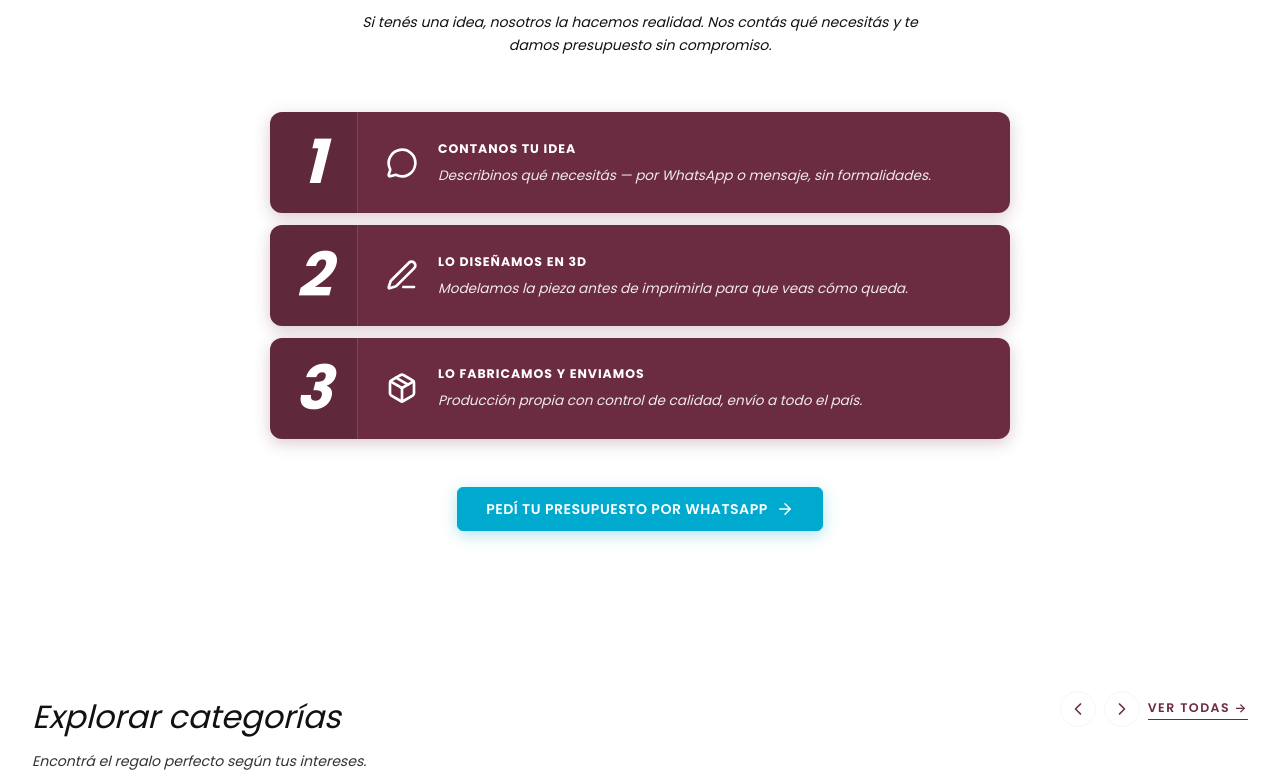
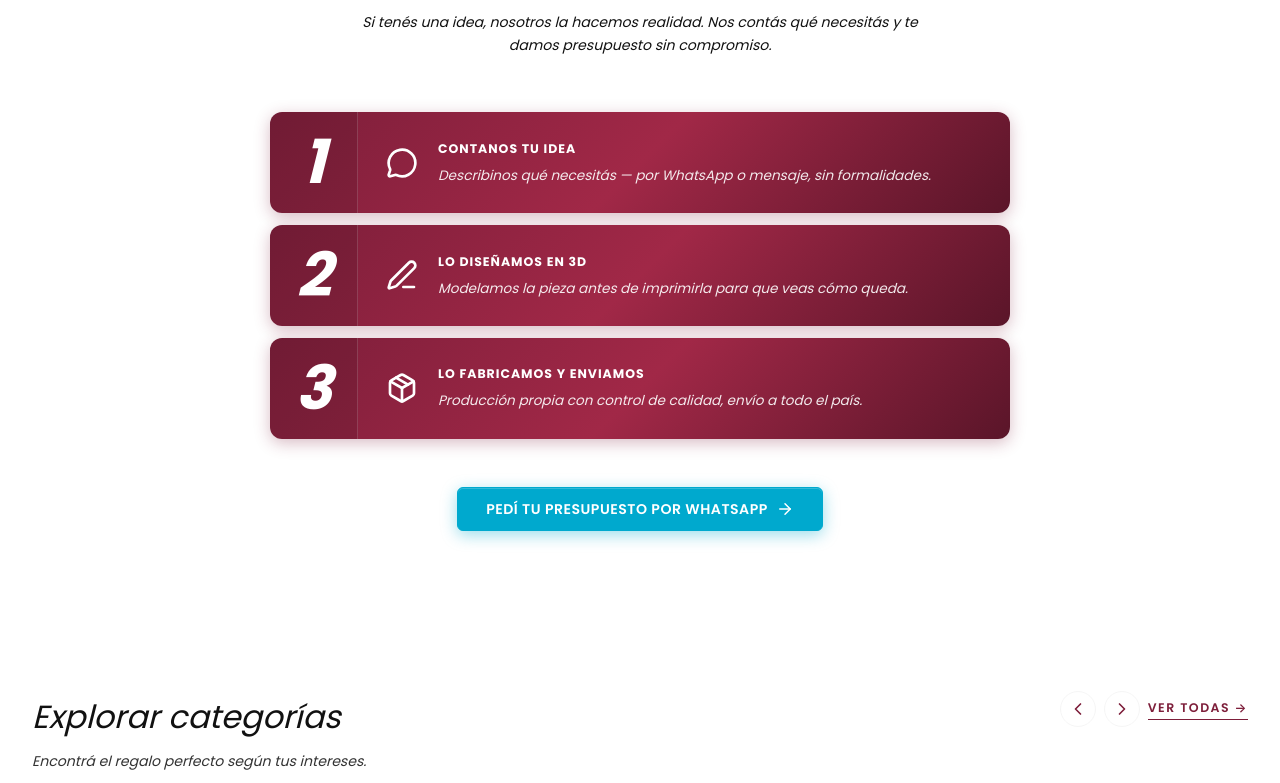
Before and after one commit to PACZKONATASHA/DELoi3D, a React (Vite) app: page / in a window 1280 px wide. Shown: the part 937-1720 px from the top of the page. Built offline with nearby package versions, Linux system fonts and the light colour scheme.

Commit message:
cambio paleta de colores

```diff
--- a/src/components/HeroSlider.css
+++ b/src/components/HeroSlider.css
@@ -155,7 +155,7 @@
   color: var(--white);
   transform: translateY(-6px);
   box-shadow:
-    0 16px 40px rgba(107, 44, 66, 0.6),
+    0 16px 40px rgba(125, 30, 58, 0.6),
     0 0 30px rgba(200, 74, 107, 0.4),
     inset 0 1px 0 rgba(255, 255, 255, 0.3);
   filter: brightness(1.15);
@@ -164,7 +164,7 @@
 .hero-split__btn--primary:active {
   transform: translateY(-2px);
   box-shadow:
-    0 8px 24px rgba(107, 44, 66, 0.4),
+    0 8px 24px rgba(125, 30, 58, 0.4),
     0 0 20px rgba(200, 74, 107, 0.3),
     inset 0 1px 0 rgba(255, 255, 255, 0.2);
 }
--- a/src/index.css
+++ b/src/index.css
@@ -2,28 +2,46 @@
 *, *::before, *::after { box-sizing: border-box; margin: 0; padding: 0; }
 
 :root {
-  /* Palette - Negro, Granate, Blanco, Celeste */
+  /* ━━━ Paleta de Colores Premium ━━━ */
+
+  /* Colores Base */
   --bg:          #FFFFFF;
   --sand:        #F5F5F5;
   --sand-light:  #F9F9F9;
   --sand-dark:   #E8E8E8;
-  --olive:       #6B2C42;
-  --olive-dark:  #4A1F2E;
-  --olive-light: #8B3A52;
   --dark:        #111111;
   --black:       #111111;
   --white:       #FFFFFF;
   --warm-white:  #FFFFFF;
-  --granate:     #6B2C42;
-  --celeste:     #00A9CE;
 
-  /* Semantic aliases used across components */
-  --primary:     var(--granate);
-  --primary-dark: var(--granate);
-  --primary-light: #F0F8FC;
-  --accent:      var(--celeste);
-  --text:        var(--dark);
-  --text-muted:  #666666;
+  /* Granate Premium (Efecto Espejado) */
+  --granate:     #7D1E3A;
+  --granate-dark:  #5A1529;
+  --granate-light: #A12847;
+  --granate-shine: linear-gradient(135deg, #7D1E3A 0%, #A12847 50%, #5A1529 100%);
+  --granate-glow:  0 0 20px rgba(125, 30, 58, 0.4), 0 0 40px rgba(125, 30, 58, 0.2);
+
+  /* Celeste con Brillo */
+  --celeste:       #00A9CE;
+  --celeste-dark:  #0087A3;
+  --celeste-light: #33BDDB;
+  --celeste-glow:  0 0 20px rgba(0, 169, 206, 0.5), 0 0 40px rgba(0, 169, 206, 0.3);
+  --celeste-shine: linear-gradient(135deg, #0087A3 0%, #00A9CE 50%, #33BDDB 100%);
+
+  /* Aliases Semánticos */
+  --primary:       var(--granate);
+  --primary-dark:  var(--granate-dark);
+  --primary-light: #FCE8ED;
+  --accent:        var(--celeste);
+  --accent-dark:   var(--celeste-dark);
+  --accent-light:  var(--celeste-light);
+  --text:          var(--dark);
+  --text-muted:    #666666;
+
+  /* Compatibilidad con código antiguo */
+  --olive:       var(--granate);
+  --olive-dark:  var(--granate-dark);
+  --olive-light: var(--granate-light);
 
   /* Neutrals */
   --gray-100: #F5F5F5;
@@ -106,41 +124,61 @@ input, select, textarea { font-family: 'Poppins', -apple-system, BlinkMacSystemF
 
 /* Celeste button (primary) */
 .btn-primary {
-  background: var(--celeste);
+  background: var(--celeste-shine);
   color: var(--white);
   border: 1.5px solid var(--celeste);
-  box-shadow: 0 4px 16px rgba(0, 169, 206, 0.3), inset 0 1px 0 rgba(0, 169, 206, 0.15);
+  box-shadow: 0 4px 16px rgba(0, 169, 206, 0.4), inset 0 1px 0 rgba(255, 255, 255, 0.2);
 }
 .btn-primary:hover {
-  background: #0087A3;
-  border-color: #0087A3;
+  background: var(--celeste-shine);
+  border-color: var(--celeste-light);
   transform: translateY(-4px);
-  box-shadow: 0 20px 50px rgba(0, 169, 206, 0.5), inset 0 1px 0 rgba(0, 169, 206, 0.2), 0 0 30px rgba(0, 169, 206, 0.4);
+  box-shadow: var(--celeste-glow), 0 20px 50px rgba(0, 169, 206, 0.5), inset 0 1px 0 rgba(255, 255, 255, 0.3);
 }
 
 .btn-primary:focus {
   outline: none;
-  box-shadow: 0 20px 50px rgba(0, 169, 206, 0.5), 0 0 30px rgba(0, 169, 206, 0.4), 0 0 0 4px rgba(0, 169, 206, 0.2);
+  box-shadow: var(--celeste-glow), 0 0 0 4px rgba(0, 169, 206, 0.2);
 }
 
-/* Granate button */
+/* Granate button (Premium Metalizado) */
 .btn-olive {
-  background: var(--granate);
+  background: var(--granate-shine);
   color: var(--white);
   border: 1.5px solid var(--granate);
-  box-shadow: 0 4px 12px rgba(107, 44, 66, 0.3), inset 0 1px 0 rgba(107, 44, 66, 0.2);
+  box-shadow: 0 4px 16px rgba(125, 30, 58, 0.4), inset 0 2px 1px rgba(255, 255, 255, 0.15);
+  position: relative;
+  overflow: hidden;
 }
+
+.btn-olive::after {
+  content: '';
+  position: absolute;
+  top: -50%;
+  left: -50%;
+  width: 200%;
+  height: 200%;
+  background: linear-gradient(45deg, transparent, rgba(255, 255, 255, 0.1), transparent);
+  transform: rotate(45deg);
+  animation: shine 3s infinite;
+}
+
+@keyframes shine {
+  0% { transform: translateX(-100%) rotate(45deg); }
+  100% { transform: translateX(100%) rotate(45deg); }
+}
+
 .btn-olive:hover {
-  background: #8B3A52;
-  border-color: #8B3A52;
+  background: var(--granate-shine);
+  border-color: var(--granate-light);
   color: var(--white);
   transform: translateY(-3px);
-  box-shadow: 0 16px 40px rgba(107, 44, 66, 0.45), inset 0 1px 0 rgba(255, 255, 255, 0.3), 0 0 20px rgba(107, 44, 66, 0.35);
+  box-shadow: var(--granate-glow), 0 20px 50px rgba(125, 30, 58, 0.5), inset 0 2px 1px rgba(255, 255, 255, 0.25);
 }
 
 .btn-olive:focus {
   outline: none;
-  box-shadow: 0 16px 40px rgba(107, 44, 66, 0.45), 0 0 20px rgba(107, 44, 66, 0.35), 0 0 0 3px rgba(107, 44, 66, 0.25);
+  box-shadow: var(--granate-glow), 0 0 0 3px rgba(125, 30, 58, 0.25);
 }
 
 /* Outline */
@@ -148,19 +186,19 @@ input, select, textarea { font-family: 'Poppins', -apple-system, BlinkMacSystemF
   background: transparent;
   color: var(--black);
   border: 1.5px solid var(--black);
-  box-shadow: inset 0 0 0 0 var(--celeste);
+  box-shadow: inset 0 0 0 0 var(--granate);
 }
 .btn-outline:hover {
-  background: var(--granate);
+  background: var(--granate-shine);
   color: var(--white);
   border-color: var(--granate);
-  box-shadow: inset 0 0 0 20px var(--granate), 0 4px 12px rgba(107, 44, 66, 0.2);
+  box-shadow: inset 0 0 0 20px var(--granate), var(--granate-glow);
   transform: translateY(-2px);
 }
 
 .btn-outline:focus {
   outline: none;
-  box-shadow: inset 0 0 0 20px var(--granate), 0 4px 12px rgba(107, 44, 66, 0.2), 0 0 0 3px rgba(107, 44, 66, 0.15);
+  box-shadow: inset 0 0 0 20px var(--granate), var(--granate-glow), 0 0 0 3px rgba(125, 30, 58, 0.15);
 }
 
 /* Ghost */
--- a/src/pages/Home.css
+++ b/src/pages/Home.css
@@ -194,7 +194,7 @@
   position: absolute;
   top: 10px;
   left: 10px;
-  background: linear-gradient(135deg, var(--granate) 0%, #8B3A52 100%);
+  background: var(--granate-shine);
   color: var(--white);
   font-size: .65rem;
   font-weight: 600;
@@ -202,7 +202,7 @@
   border-radius: 2px;
   text-transform: uppercase;
   letter-spacing: 1px;
-  box-shadow: 0 4px 12px rgba(107, 44, 66, 0.4);
+  box-shadow: 0 4px 12px rgba(125, 30, 58, 0.4);
   font-weight: 700;
 }
 
@@ -330,7 +330,7 @@
   content: '';
   position: absolute;
   inset: 0;
-  background: radial-gradient(circle at 30% 30%, rgba(107, 44, 66, 0.1), transparent 60%);
+  background: radial-gradient(circle at 30% 30%, rgba(125, 30, 58, 0.1), transparent 60%);
   border-radius: 2px;
   pointer-events: none;
 }
@@ -379,15 +379,33 @@
   border: none;
   border-radius: var(--radius-md);
   overflow: hidden;
-  background: var(--granate) !important;
+  background: var(--granate-shine) !important;
   transition: transform var(--transition), box-shadow var(--transition);
-  box-shadow: 0 4px 16px rgba(107, 44, 66, 0.25);
+  box-shadow: 0 4px 16px rgba(125, 30, 58, 0.3);
   cursor: pointer;
+  position: relative;
+}
+
+.oferta-card::before {
+  content: '';
+  position: absolute;
+  top: -50%;
+  right: -50%;
+  width: 100%;
+  height: 200%;
+  background: linear-gradient(60deg, transparent, rgba(255, 255, 255, 0.08), transparent);
+  transform: rotate(30deg);
+  animation: shine-offer 4s infinite;
+}
+
+@keyframes shine-offer {
+  0%, 100% { transform: translateX(-100%) rotate(30deg); }
+  50% { transform: translateX(100%) rotate(30deg); }
 }
 
 .oferta-card:hover {
   transform: translateY(-4px);
-  box-shadow: 0 12px 32px rgba(107, 44, 66, 0.4);
+  box-shadow: var(--granate-glow), 0 12px 32px rgba(125, 30, 58, 0.5);
 }
 
 .oferta-card__img-wrap {
@@ -419,7 +437,7 @@
   padding: 8px 12px;
   border-radius: 4px;
   letter-spacing: 1px;
-  box-shadow: 0 4px 12px rgba(107, 44, 66, 0.3);
+  box-shadow: 0 4px 12px rgba(125, 30, 58, 0.3);
 }
 
 .oferta-card__body {
@@ -502,12 +520,12 @@
   border-radius: var(--radius-md);
   text-align: center;
   transition: all 0.3s ease;
-  box-shadow: 0 4px 16px rgba(107, 44, 66, 0.3);
+  box-shadow: 0 4px 16px rgba(125, 30, 58, 0.3);
 }
 
 .shipping-card:hover {
-  background: #8B3A52;
-  box-shadow: 0 12px 32px rgba(107, 44, 66, 0.4);
+  background: var(--granate-shine);
+  box-shadow: var(--granate-glow), 0 12px 32px rgba(125, 30, 58, 0.5);
   transform: translateY(-4px);
 }
 
@@ -561,20 +579,20 @@
   background: var(--black);
   transition: all .3s cubic-bezier(0.34, 1.56, 0.64, 1);
   font-family: 'Georgia', serif;
-  box-shadow: inset 0 0 0 0 rgba(107, 44, 66, 0.2), 0 4px 12px rgba(107, 44, 66, 0.15);
+  box-shadow: inset 0 0 0 0 rgba(125, 30, 58, 0.2), 0 4px 12px rgba(125, 30, 58, 0.15);
   cursor: pointer;
 }
 .occ-tab:hover {
   border-color: var(--granate);
   color: var(--white);
-  box-shadow: inset 0 0 0 0 rgba(107, 44, 66, 0.2), 0 8px 20px rgba(107, 44, 66, 0.3), 0 0 20px rgba(107, 44, 66, 0.25);
+  box-shadow: inset 0 0 0 0 rgba(125, 30, 58, 0.2), 0 8px 20px rgba(125, 30, 58, 0.3), 0 0 20px rgba(125, 30, 58, 0.25);
   transform: translateY(-2px);
 }
 .occ-tab--active {
-  background: var(--granate);
+  background: var(--granate-shine);
   color: var(--white);
-  border-color: #8B3A52;
-  box-shadow: 0 8px 24px rgba(107, 44, 66, 0.35), 0 0 25px rgba(107, 44, 66, 0.3);
+  border-color: var(--granate-light);
+  box-shadow: var(--granate-glow), 0 8px 24px rgba(125, 30, 58, 0.35);
 }
 
 .occasions__grid {
@@ -699,16 +717,33 @@
 .custom-step {
   display: flex;
   align-items: stretch;
-  background: var(--granate);
+  background: var(--granate-shine);
   border: none;
   border-radius: var(--radius-md);
   overflow: hidden;
   transition: background var(--transition), box-shadow var(--transition);
-  box-shadow: 0 4px 16px rgba(107, 44, 66, 0.25);
+  box-shadow: 0 4px 16px rgba(125, 30, 58, 0.3);
+  position: relative;
 }
+
+.custom-step::before {
+  content: '';
+  position: absolute;
+  top: 0;
+  left: -100%;
+  width: 100%;
+  height: 100%;
+  background: linear-gradient(90deg, transparent, rgba(255, 255, 255, 0.1), transparent);
+  transition: left 0.5s;
+}
+
+.custom-step:hover::before {
+  left: 100%;
+}
+
 .custom-step:hover {
-  background: #8B3A52;
-  box-shadow: 0 12px 32px rgba(107, 44, 66, 0.4);
+  background: var(--granate-shine);
+  box-shadow: var(--granate-glow), 0 12px 32px rgba(125, 30, 58, 0.5);
   transform: translateY(-3px);
 }
 
--- a/src/pages/ProductDetail.css
+++ b/src/pages/ProductDetail.css
@@ -118,7 +118,7 @@
   letter-spacing: 1.5px;
   text-transform: uppercase;
   border: none;
-  box-shadow: 0 4px 12px rgba(107, 44, 66, 0.3);
+  box-shadow: 0 4px 12px rgba(125, 30, 58, 0.3);
 }
 
 .pd-info__title {
```
Also changed, not shown: src/components/Model3DViewer.css (+22 -4 lines).
